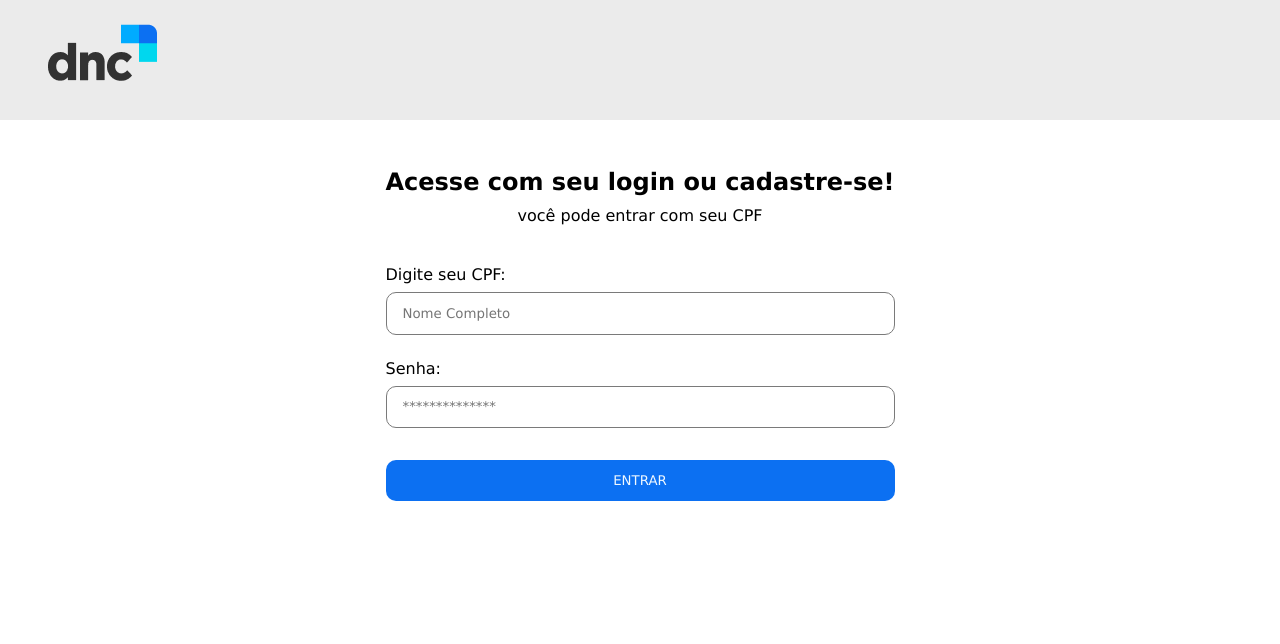
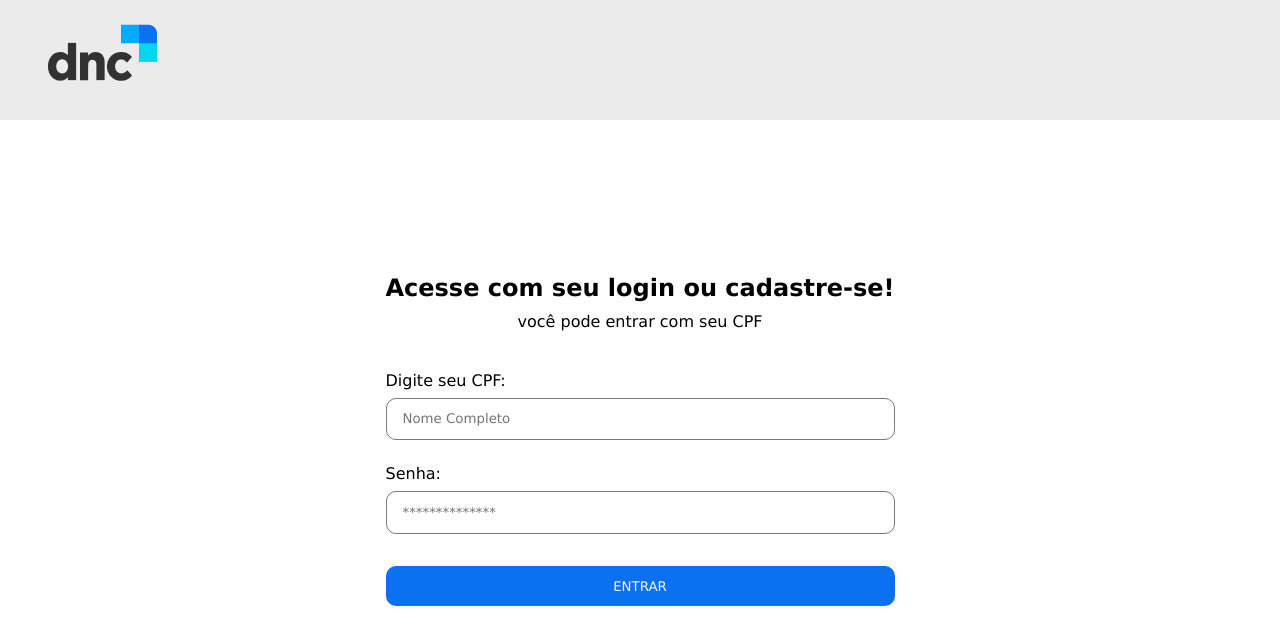
Before and after one commit to DiogoRocha22/dnc-ecommerce, a React (Vite) app: page / in a window 1280 px wide. Shown: the top 644 px of the page. Built offline with nearby package versions, Linux system fonts and the light colour scheme.

Commit message:
last alterations

```diff
--- a/src/views/login/index.scss
+++ b/src/views/login/index.scss
@@ -3,12 +3,12 @@
 .login{
     align-items: center;
     display: flex;
-    height: 100vh;
+    height: 80vh;
     flex-direction: column;
+    justify-content: center;
 
     .container{
         text-align: center;
-        margin-top: 3rem;
 
 
         p{
--- a/src/views/login/login.jsx
+++ b/src/views/login/login.jsx
@@ -11,8 +11,9 @@ const Login = () => {
 
 
   return (
+    <div>
+      <Header/>
       <section className='login'>
-      <Header/>
         <div className='container'>
           <h1>Acesse com seu login ou cadastre-se!</h1>
           <p>você pode entrar com seu CPF</p>
@@ -38,6 +39,7 @@ const Login = () => {
         </div>
 
       </section>
+    </div>
   )
 }
 
```
Lines whose indentation alone changed are shown as unchanged.
